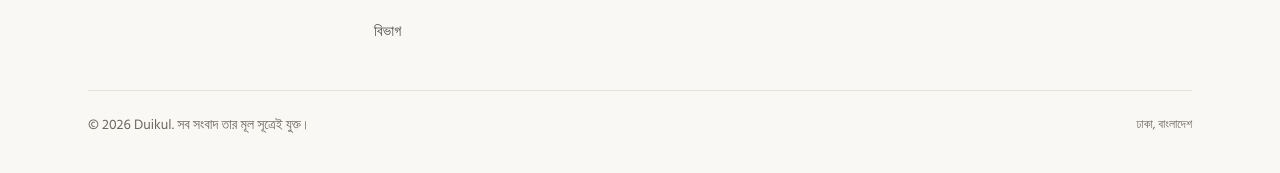
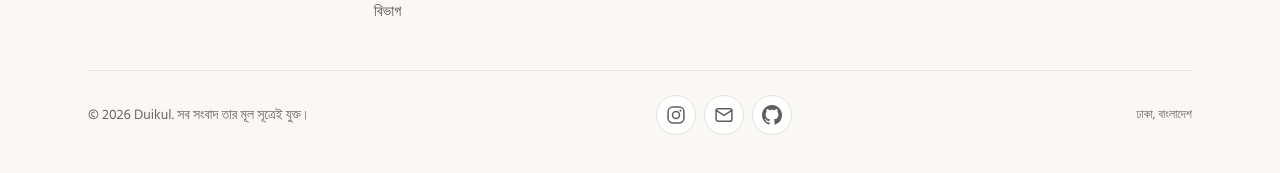
Before and after one commit to Afnan-w/Duikul, a Next.js app: page / in a window 1280 px wide. Shown: the part 617-790 px from the top of the page. Built offline with nearby package versions, Linux system fonts and the light colour scheme; no server answers.

Commit message:
Footer: Instagram, email and GitHub icon links for the owner

```diff
--- a/components/site-footer.tsx
+++ b/components/site-footer.tsx
@@ -28,6 +28,78 @@ const legal = [
   { href: "/terms", bn: "শর্তাবলি", en: "Terms" },
   { href: "/contact", bn: "যোগাযোগ", en: "Contact" },
 ];
+
+/* The owner's own links (shown as icons in the bottom bar). */
+const socials = [
+  {
+    name: "Instagram" as const,
+    href: "https://www.instagram.com/wamphead/",
+    bn: "Instagram: @wamphead",
+    en: "Instagram: @wamphead",
+  },
+  {
+    name: "Email" as const,
+    href: "mailto:ox17afnan@gmail.com",
+    bn: "ইমেইল: ox17afnan@gmail.com",
+    en: "Email: ox17afnan@gmail.com",
+  },
+  {
+    name: "GitHub" as const,
+    href: "https://github.com/Afnan-w",
+    bn: "GitHub: Afnan-w",
+    en: "GitHub: Afnan-w",
+  },
+];
+
+/* Simple hand-drawn brand icons - no icon package needed. */
+function SocialMark({ name }: { name: "Instagram" | "Email" | "GitHub" }) {
+  if (name === "GitHub") {
+    return (
+      <svg
+        viewBox="0 0 16 16"
+        aria-hidden="true"
+        className="h-5 w-5"
+        fill="currentColor"
+      >
+        <path d="M8 0C3.58 0 0 3.58 0 8c0 3.54 2.29 6.53 5.47 7.59.4.07.55-.17.55-.38 0-.19-.01-.82-.01-1.49-2.01.37-2.53-.49-2.69-.94-.09-.23-.48-.94-.82-1.13-.28-.15-.68-.52-.01-.53.63-.01 1.08.58 1.23.82.72 1.21 1.87.87 2.33.66.07-.52.28-.87.51-1.07-1.78-.2-3.64-.89-3.64-3.95 0-.87.31-1.59.82-2.15-.08-.2-.36-1.02.08-2.12 0 0 .67-.21 2.2.82.64-.18 1.32-.27 2-.27s1.36.09 2 .27c1.53-1.04 2.2-.82 2.2-.82.44 1.1.16 1.92.08 2.12.51.56.82 1.27.82 2.15 0 3.07-1.87 3.75-3.65 3.95.29.25.54.73.54 1.48 0 1.07-.01 1.93-.01 2.2 0 .21.15.46.55.38A8.01 8.01 0 0 0 16 8c0-4.42-3.58-8-8-8Z" />
+      </svg>
+    );
+  }
+
+  if (name === "Email") {
+    return (
+      <svg
+        viewBox="0 0 24 24"
+        aria-hidden="true"
+        className="h-5 w-5"
+        fill="none"
+        stroke="currentColor"
+        strokeWidth={1.8}
+        strokeLinecap="round"
+        strokeLinejoin="round"
+      >
+        <rect x="2.5" y="4.5" width="19" height="15" rx="2.5" />
+        <path d="M3.5 7l8.5 5.5L20.5 7" />
+      </svg>
+    );
+  }
+
+  /* Instagram: rounded camera square, lens circle, flash dot. */
+  return (
+    <svg
+      viewBox="0 0 24 24"
+      aria-hidden="true"
+      className="h-5 w-5"
+      fill="none"
+      stroke="currentColor"
+      strokeWidth={1.8}
+    >
+      <rect x="2.5" y="2.5" width="19" height="19" rx="5.5" />
+      <circle cx="12" cy="12" r="4.2" />
+      <circle cx="17.3" cy="6.7" r="1.3" fill="currentColor" stroke="none" />
+    </svg>
+  );
+}
 
 function LinkColumn({
   title,
@@ -83,13 +155,35 @@ export function SiteFooter() {
           <LinkColumn title={lang === "bn" ? "আইনি" : "Legal"} links={legal} lang={lang} />
         </div>
 
-        <div className="mt-10 flex flex-col gap-2 border-t border-line pt-6 text-sm text-muted sm:flex-row sm:items-center sm:justify-between">
+        <div className="mt-10 flex flex-col gap-4 border-t border-line pt-6 text-sm text-muted sm:flex-row sm:items-center sm:justify-between">
           <p>
             © {new Date().getFullYear()} {siteConfig.name}.{" "}
             {lang === "bn"
               ? "সব সংবাদ তার মূল সূত্রেই যুক্ত।"
               : "Every headline links back to its original source."}
           </p>
+
+          {/* Instagram / email / GitHub - the owner's own links. */}
+          <div className="flex items-center gap-2">
+            {socials.map((social) => {
+              const label = lang === "bn" ? social.bn : social.en;
+              const isMail = social.href.startsWith("mailto:");
+              return (
+                <a
+                  key={social.name}
+                  href={social.href}
+                  target={isMail ? undefined : "_blank"}
+                  rel={isMail ? undefined : "noopener noreferrer"}
+                  aria-label={label}
+                  title={label}
+                  className="flex h-10 w-10 items-center justify-center rounded-full border border-line bg-card text-fg/70 transition-colors hover:border-accent hover:text-accent"
+                >
+                  <SocialMark name={social.name} />
+                </a>
+              );
+            })}
+          </div>
+
           <p className="text-xs">
             {lang === "bn" ? "ঢাকা, বাংলাদেশ" : "Dhaka, Bangladesh"}
           </p>
```
